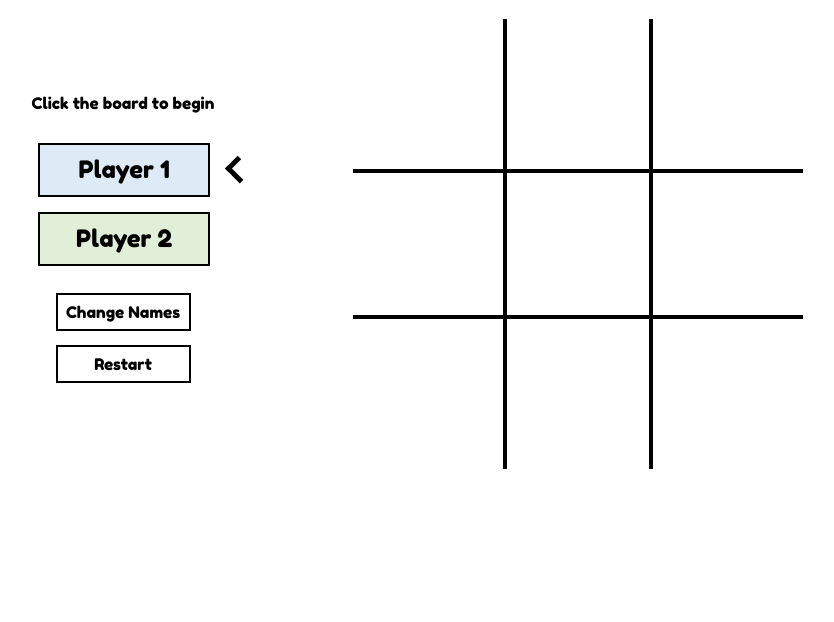
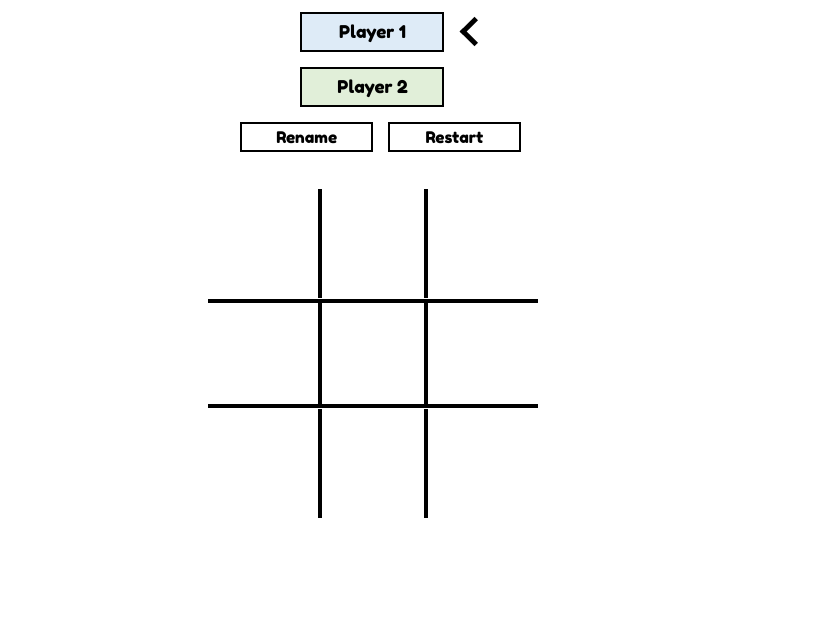
Before and after one commit to nathan-uch/tictactoe, a plain HTML site: page index.html in a window 1280 px wide. Shown: the part 178-800 px from the top of the page, without its empty margins (267-1101 px from the left). Drawn offline with Linux system fonts and the light colour scheme.

Commit message:
rearranged display and board. players can no longer click after a winner is declared or there is a tie

```diff
--- a/index.html
+++ b/index.html
@@ -52,7 +52,7 @@
 
             <div class="btns">
                 <div class="message"></div>
-                <button type="button" class="changeNameBtn">Change Names</button>
+                <button type="button" class="renameBtn">Rename</button>
                 <button type="button" id="restartBtn">Restart</button>
             </div>
         </div>
--- a/script.js
+++ b/script.js
@@ -21,7 +21,6 @@ const CreatePlayer = (name, mark, count) => {
     const changeName = (newName) => {
         name = newName;
     };
-
 
     return {
         getName: function() { return name },
@@ -159,9 +158,10 @@ const GameBoard = (function() {
     const resetGame = () => {
         array = ["", "", "", "", "", "", "", "", ""];
         renderContents();
-        GameControl.openForm();
         console.log(player1.getCount());
         console.log(player2.getCount());
+        arrowLeft1.style.visibility = "visible";
+        arrowLeft2.style.visibility = "hidden";
     };
 
     let resetBtn = document.querySelector('#restartBtn')
@@ -192,12 +192,17 @@ const GameControl = (function() {
     let cell = document.querySelectorAll(".cell");
     let arrowLeft1 = document.querySelector('.arrowLeft1');
     let arrowLeft2 = document.querySelector('.arrowLeft2');
-    let namesBtn = document.querySelector('.changeNameBtn');
+    let namesBtn = document.querySelector('.renameBtn');
     let namesForm = document.querySelector('.namesForm');
     let closeFormBtn = document.querySelector('.closeForm');
     let player1Name = document.querySelector('.player1');
     let player2Name = document.querySelector('.player2');
     let startGame = document.querySelector('.start');
+    let endGame = false;
+
+    const gameHasEnded = () => {
+        endGame = true;
+    };
 
     const displayPlayerNames = () => {
         player1Name.textContent = player1.getName();
@@ -205,7 +210,8 @@ const GameControl = (function() {
         display.textContent = "Click the board to begin"
     };
 
-    const checkTurn = (btnIndex) => {
+    const checkTurn = (endGame, btnIndex) => {
+        if (endGame == false) {
             if ( player1.getCount() == 0 || player1.getCount() == player2.getCount() ) {
                 GameBoard.addMarkToArray(btnIndex, player1);
                 GameBoard.displayTurn();
@@ -215,22 +221,30 @@ const GameControl = (function() {
                 GameBoard.displayTurn();
                 GameBoard.renderContents();
             };
+        } else if (endGame == true) {
+            for (let u = 0; u < cell.length; u++) {
+                cell[u].id = undefined;
+            };
+        };
     };
 
     const p1Win = () => {
         display.textContent = "Congratulations " + player1.getName() + "! You won!";
         arrowLeft2.style.visibility = "hidden";
+        gameHasEnded();
     };
 
     const p2Win = () => {
         display.textContent = "Congratulations " + player2.getName() + "! You won!";
         arrowLeft1.style.visibility = "hidden";
+        gameHasEnded();
     };
 
     const announceTie = () => {
         display.textContent = "It's a tie! So close!";
         arrowLeft1.style.visibility = "hidden";
         arrowLeft2.style.visibility = "hidden";
+        gameHasEnded();
     };
 
     const showWinMarks = (id1, id2, id3) => {
@@ -257,10 +271,11 @@ const GameControl = (function() {
     };
 
     //Event Listener for clicking on the board
+
     cell.forEach((button) => {
         button.addEventListener("click", () => {
             let btnIndex = button.id;
-            checkTurn(btnIndex);
+            checkTurn(endGame, btnIndex);
         });
     });
 
--- a/style.css
+++ b/style.css
@@ -5,10 +5,10 @@ body {
 /* Title */
 h1 {
     -webkit-text-stroke: 1px black;
-    font-size: 6rem;
+    font-size: 5rem;
     text-align: center;
     padding: 0;
-    margin: 40px 0;
+    margin: 20px 0;
 }
 
 .tic, .toe {
@@ -24,16 +24,16 @@ h1 {
     display: flex;
     justify-content: center;
     align-items: center;
+    flex-direction: column;
     flex-wrap: wrap;
-    gap: 50px;
+    gap: 30px;
 }
 
 /* Player Info */
 .playersContainer {
     display: flex;
-    width: 300px;
-    height: 300px;
-    margin:  0 30px 0;
+    width: 70%;
+    height: 200px;
     justify-content: center;
     align-items: center;
     flex-direction: column;
@@ -50,22 +50,23 @@ h1 {
 
 .display {
     text-align: center;
-    width: 200px;
-    height: 40px;
-    margin: 0 0 15px 0;
+    width: 100%;
+    height: 30px;
+    font-size: 1.5rem;
 }
 
 .player1, .player2 {
-    width: 100%;
-    height: 50px;
+    width: 140px;
+    height: 26px;
     border: 2px solid black;
-    font-size: 1.5rem;
+    font-size: 1.1rem;
     display: flex;
     justify-content: center;
     align-items: center;
     flex-direction: row;
     gap: 7px;
     margin: 0 0 0 40px;
+    padding: 5px 0;
 }
 
 .player1 {
@@ -94,27 +95,25 @@ h1 {
 
 .btns {
     width: 100%;
-    height: 100px;
-    font-size: 15px;
-    margin: 0 0 15px 0;
+    height: 30px;
+    font-size: 1.1rem;
     display: flex;
     justify-content: center;
     align-items: center;
-    flex-direction: column;
-    gap: 7px;
+    flex-direction: row;
+    gap: 15px;
 }
 
 button {
     font-family: inherit;
 }
 
-#restartBtn, .changeNameBtn {
+#restartBtn, .renameBtn {
     border: solid 2px black;
     background-color: white;
     font-size: 1rem;
-    width: 45%;
-    margin: 7px 0 0 0;
-    padding: 7px;
+    width: 15%;
+    height: 30px;
 }
 
 /* change player name form */
@@ -163,18 +162,18 @@ button {
 .boardContainer {
     display: flex;
     flex-wrap: wrap;
-    width: 450px;
-    height: 450px;
+    width: 330px;
+    height: 330px;
 }
 
 .cell, .xCell, .oCell, .redCell {
     font-family: 'Fredoka One', cursive;
     -webkit-text-stroke: 3px black;
-    font-size: 7rem;
+    font-size: 5rem;
     text-align: center;
     border: none;
-    width: 150px;
-    height: 150px;
+    width: 33%;
+    height: 33%;
     background-color: #fff;
     flex: 1 1 33%;
 }
```
Lines whose indentation alone changed are shown as unchanged.
